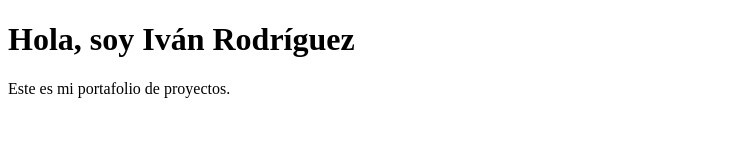
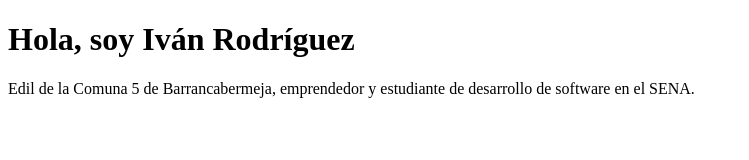
Before and after one commit to promaxnivelmax/mi-portafolio, a plain HTML site: page index.html in a window 1280 px wide. Shown: the whole page, without its empty margins (0-749 px from the left). Drawn offline with Linux system fonts and the light colour scheme.

Commit message:
Cambio la presentación

```diff
--- a/index.html
+++ b/index.html
@@ -6,6 +6,6 @@
 </head>
 <body>
   <h1>Hola, soy Iván Rodríguez</h1>
-  <p>Este es mi portafolio de proyectos.</p>
+<p>Edil de la Comuna 5 de Barrancabermeja, emprendedor y estudiante de desarrollo de software en el SENA.</p>
 </body>
 </html>
```
